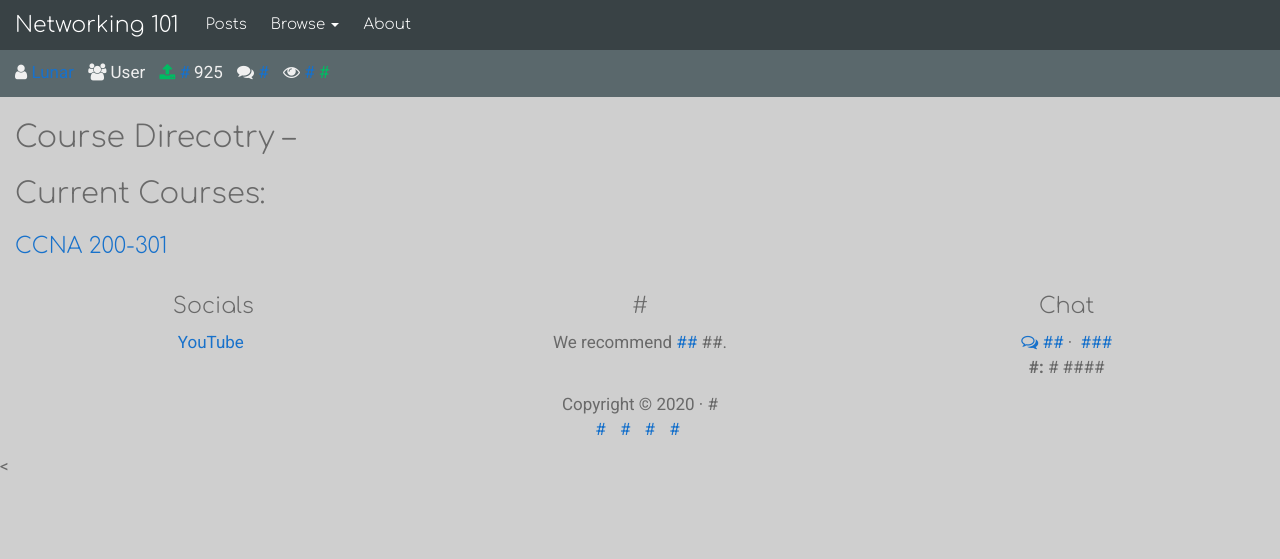
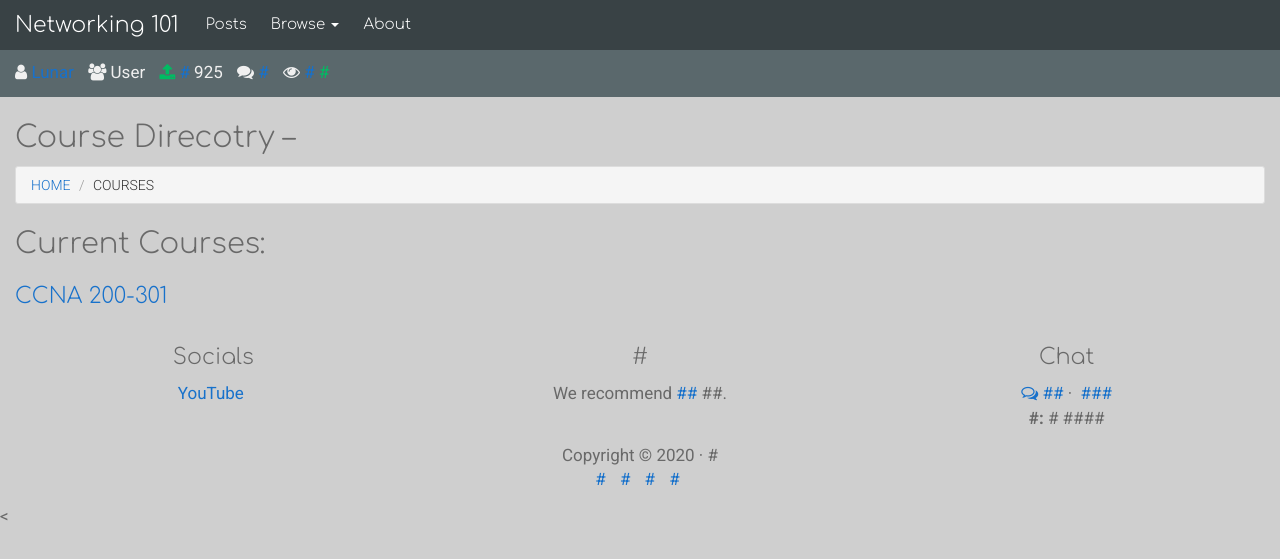
Before and after one commit to lunarcontrol/combust.it, a Jekyll site: the page built from course/index.md, in a window 1280 px wide. Shown: the top 559 px of the page. Built offline with Jekyll 4.4.1, drawn with Linux system fonts in a browser that asks for light colours; nearby versions of some CDN libraries; library files that are not in the unit come from our copies.

Commit message:
Update index.md

```diff
--- a/course/index.md
+++ b/course/index.md
@@ -3,5 +3,11 @@ layout: page
 title: Course Direcotry
 ---
 
+<nav aria-label="breadcrumb">
+  <ol class="breadcrumb">
+    <li class="breadcrumb-item"><a href="../">Home</a></li>
+    <li class="breadcrumb-item active" aria-current="page">Courses</li>
+  </ol>
+
 <h2>Current Courses:</h2>
 <h3><a href="./ccna/">CCNA 200-301</a></h3>
```
